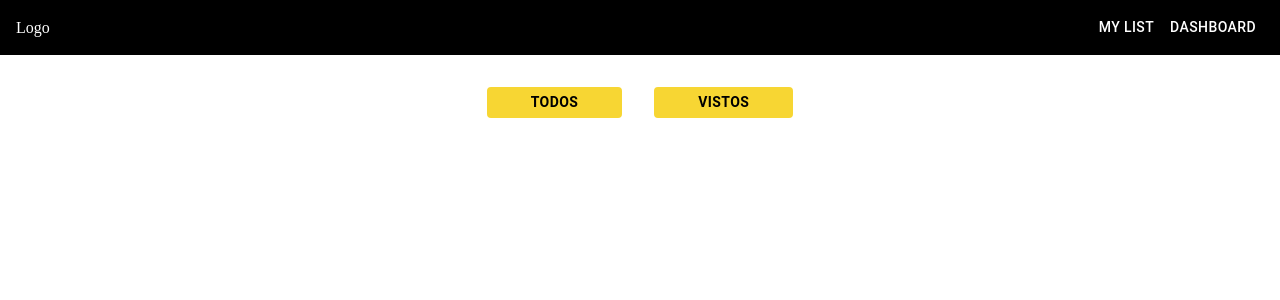
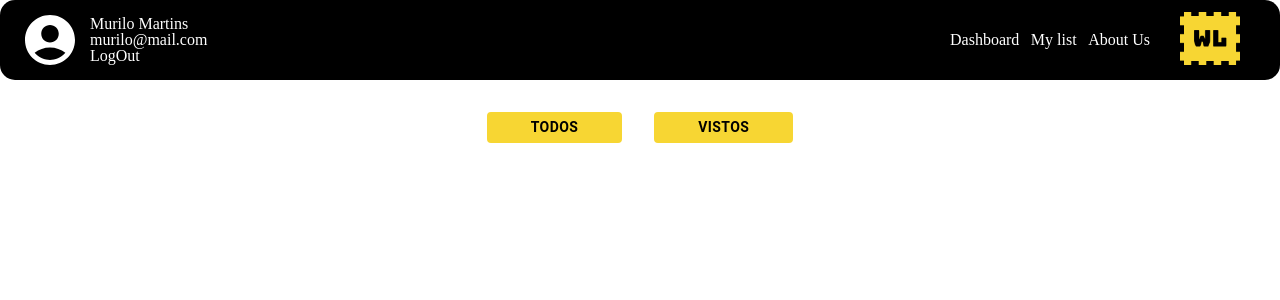
Before and after one commit to s8p/watchlist-kenzie, a React (Create React App) app: page /mylist in a window 1280 px wide. Shown: the top 300 px of the page. Built offline with nearby package versions, Linux system fonts and the light colour scheme; no server answers.

Commit message:
fix: hearder display

```diff
--- a/package.json
+++ b/package.json
@@ -6,6 +6,7 @@
     "@emotion/react": "^11.7.1",
     "@emotion/styled": "^11.6.0",
     "@hookform/resolvers": "^2.8.8",
+    "@mui/icons-material": "^5.3.1",
     "@mui/material": "^5.3.1",
     "@testing-library/jest-dom": "^5.14.1",
     "@testing-library/react": "^12.0.0",
--- a/public/index.html
+++ b/public/index.html
@@ -23,7 +23,12 @@
       Unlike "/favicon.ico" or "favicon.ico", "%PUBLIC_URL%/favicon.ico" will
       work correctly both with client-side routing and a non-root public URL.
       Learn how to configure a non-root public URL by running `npm run build`.
+
     -->
+    <link
+      rel="stylesheet"
+      href="https://fonts.googleapis.com/icon?family=Material+Icons"
+    />
     <title>React App</title>
   </head>
   <body>
--- a/src/Components/Header/index.tsx
+++ b/src/Components/Header/index.tsx
@@ -1,15 +1,39 @@
-import { Button } from "@mui/material";
+import { UseUser } from "Context/User";
+// import { useEffect } from "react";
 import { Container } from "./styles";
+import LogoMobile from "../../Assets/LogoMobile.png";
+import AccountCircleIcon from "@mui/icons-material/AccountCircle";
+import MenuIcon from "@mui/icons-material/Menu";
+import { Link } from "react-router-dom";
 
 const Header = () => {
+  const { user } = UseUser();
+  // useEffect(() => {
+  //   getUser();
+  // }, [getUser]);
   return (
     <Container>
-      <div className="logo">Logo</div>
-      <div className="navPC">
-        <Button>My list</Button>
-        <Button>Dashboard</Button>
+      <div className="logo">
+        <AccountCircleIcon />
+        <div className="user_data">
+          <p>Murilo Martins</p>
+          <p>murilo@mail.com</p>
+          <span>LogOut</span>
+        </div>
       </div>
-      <div className="navMobile">IconeMobile</div>
+      <div className="nav_container">
+        <div className="nav_desktop">
+          <Link to="/dashboard">Dashboard</Link>
+          <Link to="/mylist">My list</Link>
+          <Link to="Dashboard">About Us</Link>
+        </div>
+        <div className="logo_mobile">
+          <img src={LogoMobile} alt="Logo" />
+        </div>
+      </div>
+      <div className="mobile_menu">
+        <MenuIcon />
+      </div>
     </Container>
   );
 };
--- a/src/Components/Header/styles.ts
+++ b/src/Components/Header/styles.ts
@@ -1,33 +1,71 @@
 import styled from "@emotion/styled";
 
 export const Container = styled.div`
-  height: 55px;
+  width: 100%;
+  max-width: 1690px;
+  height: 80px;
   display: flex;
   align-items: center;
   justify-content: space-between;
   color: var(--white);
   background-color: var(--black);
-  div {
-    margin: 1rem;
+  border-radius: 15px;
+  box-sizing: border-box;
+  padding: 10px;
+  display: flex;
+  flex-direction: row;
+  align-items: center;
+  justify-content: space-between;
+  svg {
+    font-size: 60px;
   }
-  .navPC {
-    display: none;
-    button {
-      color: var(--white);
-      border-radius: 0;
-      height: 55px;
-      &:hover {
-        text-decoration: underline;
-      }
-    }
-    @media (min-width: 600px) {
-      display: block;
-    }
-  }
-  .navMobile {
-    display: block;
-    @media (min-width: 600px) {
+  @media (min-width: 600px) {
+    .mobile_menu {
       display: none;
     }
   }
+  .logo {
+    display: none;
+    @media (min-width: 600px) {
+      display: flex;
+      flex-direction: row;
+      align-items: center;
+      justify-content: space-between;
+      padding: 10px;
+    }
+    .user_data {
+      display: flex;
+      flex-direction: column;
+      align-items: baseline;
+      padding-left: 10px;
+    }
+    svg {
+      font-size: 60px;
+    }
+  }
+  .nav_container {
+    display: flex;
+    justify-content: space-between;
+    align-items: center;
+    padding: 10px 30px 10px 10px;
+    .nav_desktop {
+      display: none;
+      @media (min-width: 600px) {
+        display: flex;
+        justify-content: space-between;
+        width: 200px;
+        padding-right: 30px;
+      }
+
+      a {
+        color: white;
+        text-decoration: none;
+      }
+    }
+    .logo_mobile {
+      img {
+        width: 60px;
+      }
+    }
+  }
 `;
--- a/src/Context/User/index.tsx
+++ b/src/Context/User/index.tsx
@@ -11,7 +11,7 @@ import { userApi } from "Services/api";
 interface User {
   email: string;
   name: string;
-  age: number;
+  password: number;
   id: number;
 }
 
@@ -83,12 +83,12 @@ export const UserProvider = ({ children }: UserProviderProps) => {
 
   const getUser = useCallback(async () => {
     const token = localStorage.getItem("@WatchList:Token") || "";
-    const tokenData: TokenData = jwtDecode(token);
-    const response = await userApi.get("/users");
-    const userData = await response.data.filter(
-      (user: User) => user.id === Number(tokenData.sub)
-    );
-    setUser(userData);
+    const newToken = JSON.parse(token);
+    const tokenData: TokenData = jwtDecode(newToken);
+    const response = await userApi.get(`/users/${Number(tokenData.sub)}`, {
+      headers: { Authotization: token },
+    });
+    setUser(response.data);
   }, []);
 
   const addSerie = async (serie: Serie) => {
@@ -105,12 +105,12 @@ export const UserProvider = ({ children }: UserProviderProps) => {
   const removeSerie = async (serie: Serie) => {
     const token = localStorage.getItem("@WatchList:Token") || "";
     const serieDeleted = myList.find((s) => s.name === serie.name);
+    const series = myList.filter((s) => s.name !== serie.name);
     if (!!serieDeleted) {
-      const response = await userApi.delete(`/${serieDeleted.id}`, {
+      await userApi.delete(`/${serieDeleted.id}`, {
         headers: { Authorization: token },
       });
-      const newList = [...response.data, { serie, liked: false }];
-      setMyList(newList);
+      setMyList(series);
     }
   };
 
--- a/src/Pages/Dashboard/index.tsx
+++ b/src/Pages/Dashboard/index.tsx
@@ -3,13 +3,16 @@ import TopRatedBox from "Components/DashComponents/TopRatedBox";
 import RandomBox from "Components/DashComponents/RandomBox";
 
 import { Container, DashboardBox } from "./style";
+import Header from "Components/Header";
 
 const Dashboard = () => {
   return (
     <Container>
       <div className="opacity_container"></div>
       <DashboardBox>
-        <header>Header</header>
+        <header>
+          <Header />
+        </header>
         <RandomBox />
         <section>
           <TopRatedBox />
--- a/src/Pages/Dashboard/style.ts
+++ b/src/Pages/Dashboard/style.ts
@@ -44,9 +44,9 @@ export const DashboardBox = styled.div`
   justify-content: space-evenly;
 
   > header {
-    background: red;
     width: 100%;
-    height: 50px;
+    position: relative;
+    background: transparent;
   }
 
   > section {
--- a/src/Routes/index.tsx
+++ b/src/Routes/index.tsx
@@ -14,7 +14,7 @@ const Routes = () => {
       <Route path="/login" component={Login} />
       <Route path="/register" component={Register} />
       <Route path="/mylist" component={Mylist} />
-      <Route path="/dashboard" component={Dashboard} />
+      <Route path="/dashboard" component={Dashboard} isPrivate />
     </Switch>
   );
 };
--- a/src/Services/api.tsx
+++ b/src/Services/api.tsx
@@ -7,5 +7,5 @@ export const tmdbApi = axios.create({
 });
 
 export const userApi = axios.create({
-  baseURL: "https://watchlist-fake-api.herokuapp.com/",
+  baseURL: "https://watchlist-fake-api.herokuapp.com",
 });
```
Also changed, not shown: src/Context/index.tsx (+6 -3 lines), src/Assets/LogoMobile.png (added), 1 other file (tests, documents, lock files or other folders).
